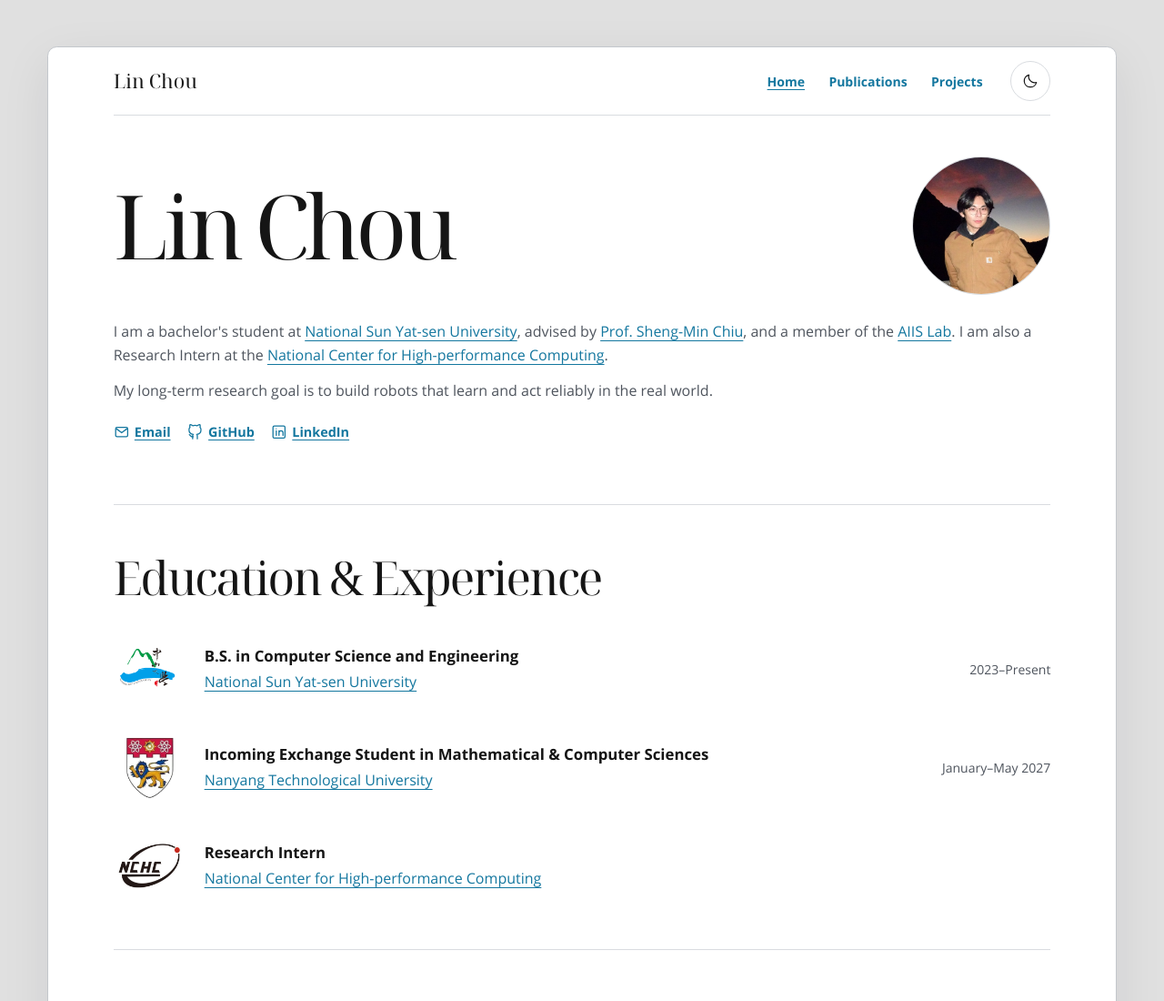
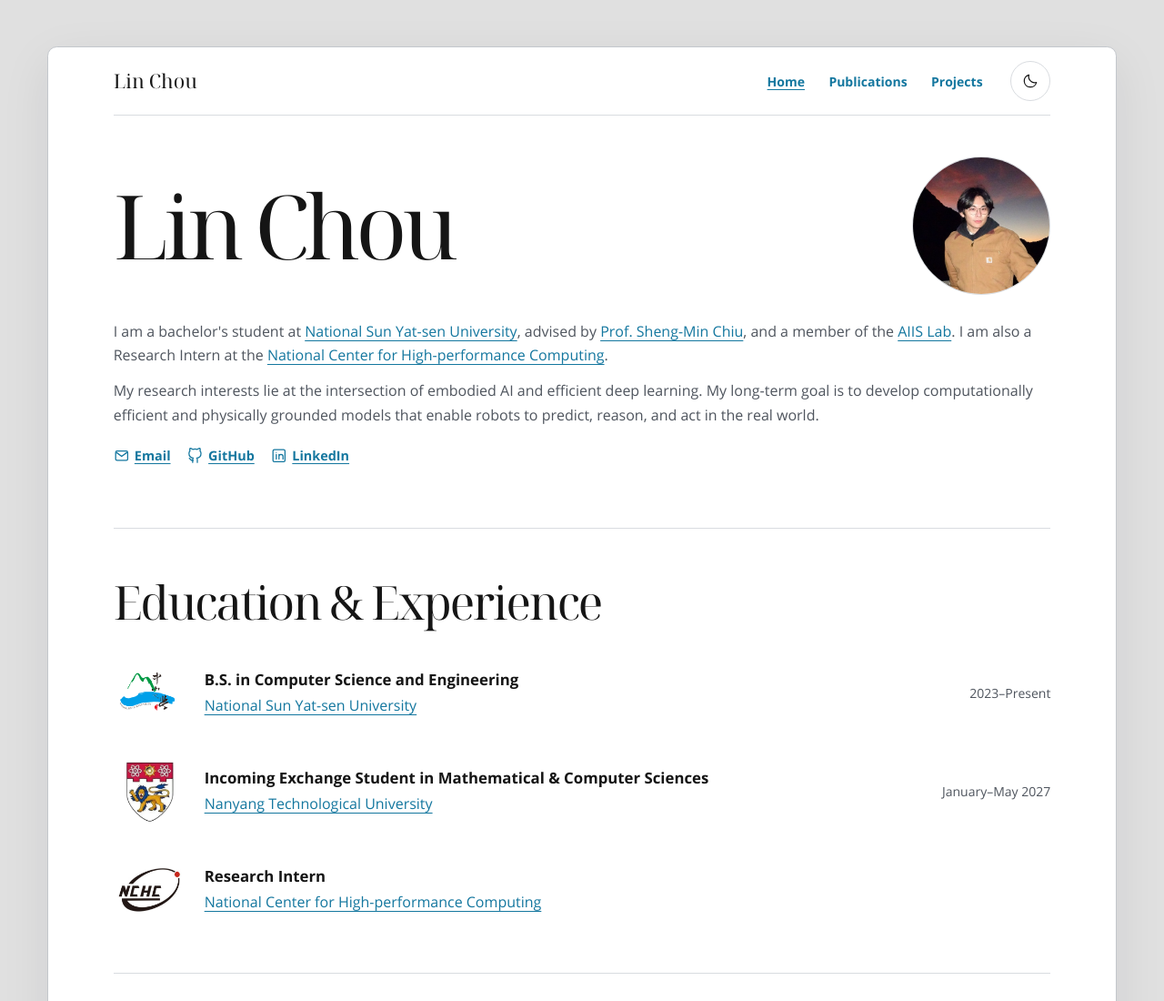
Before and after one commit to choulinc/choulinc.github.io, a plain HTML site: page index.html in a window 1280 px wide. Shown: the top 1100 px of the page at 91% size. Drawn offline with Linux system fonts and the light colour scheme.

Commit message:
Refine research statement around efficient embodied AI

```diff
--- a/index.html
+++ b/index.html
@@ -55,7 +55,7 @@
         </div>
         <div class="intro-text">
           <p class="biography">I am a bachelor's student at <a href="https://www.nsysu.edu.tw/">National Sun Yat-sen University</a>, advised by <a href="https://osamchiu.github.io/">Prof. Sheng-Min Chiu</a>, and a member of the <a href="https://lab-aiis.github.io/">AIIS Lab</a>. I am also a Research Intern at the <a href="https://www.nchc.org.tw/en/">National Center for High-performance Computing</a>.</p>
-          <p class="research-goal">My long-term research goal is to build robots that learn and act reliably in the real world.</p>
+          <p class="research-goal">My research interests lie at the intersection of embodied AI and efficient deep learning. My long-term goal is to develop computationally efficient and physically grounded models that enable robots to predict, reason, and act in the real world.</p>
           <ul class="profiles" aria-label="Contact and profiles">
             <li><a href="mailto:choulin@g-mail.nsysu.edu.tw"><svg class="profile-icon" viewBox="0 0 24 24" aria-hidden="true" focusable="false"><rect x="3" y="5" width="18" height="14" rx="2"></rect><path d="m4 7 8 6 8-6"></path></svg><span>Email</span></a></li>
             <li><a href="https://github.com/choulinc"><svg class="profile-icon" viewBox="0 0 24 24" aria-hidden="true" focusable="false"><path d="M9 19c-4.3 1.4-4.3-2.5-6-3m12 6v-3.87a3.37 3.37 0 0 0-.94-2.61c3.14-.35 6.44-1.54 6.44-7A5.44 5.44 0 0 0 19 4.77 5.07 5.07 0 0 0 18.91 1S17.73.65 15 2.48a13.38 13.38 0 0 0-7 0C5.27.65 4.09 1 4.09 1A5.07 5.07 0 0 0 4 4.77 5.44 5.44 0 0 0 2.5 8.5c0 5.42 3.3 6.61 6.44 7A3.37 3.37 0 0 0 8 18.13V22"></path></svg><span>GitHub</span></a></li>
```
